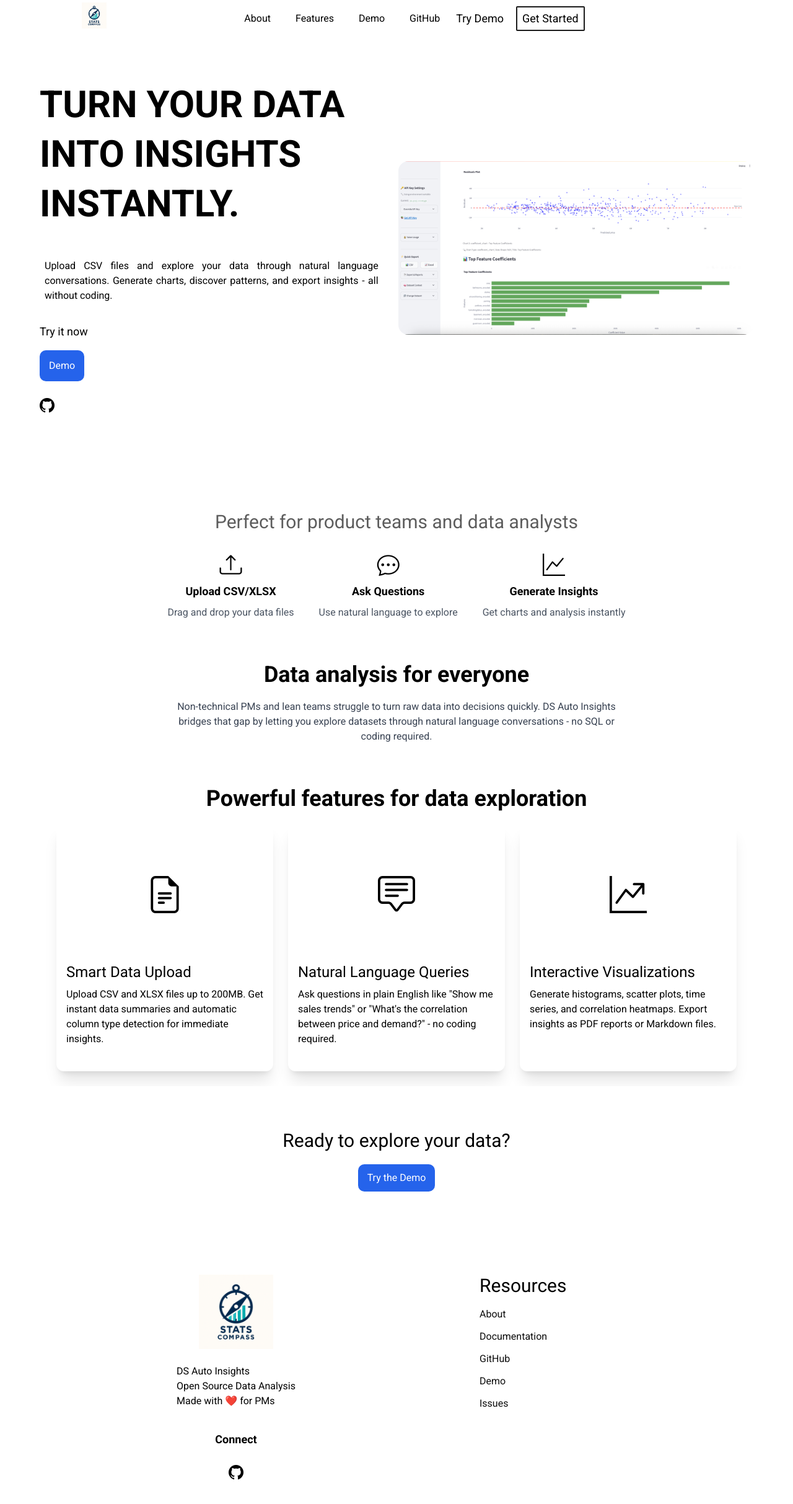
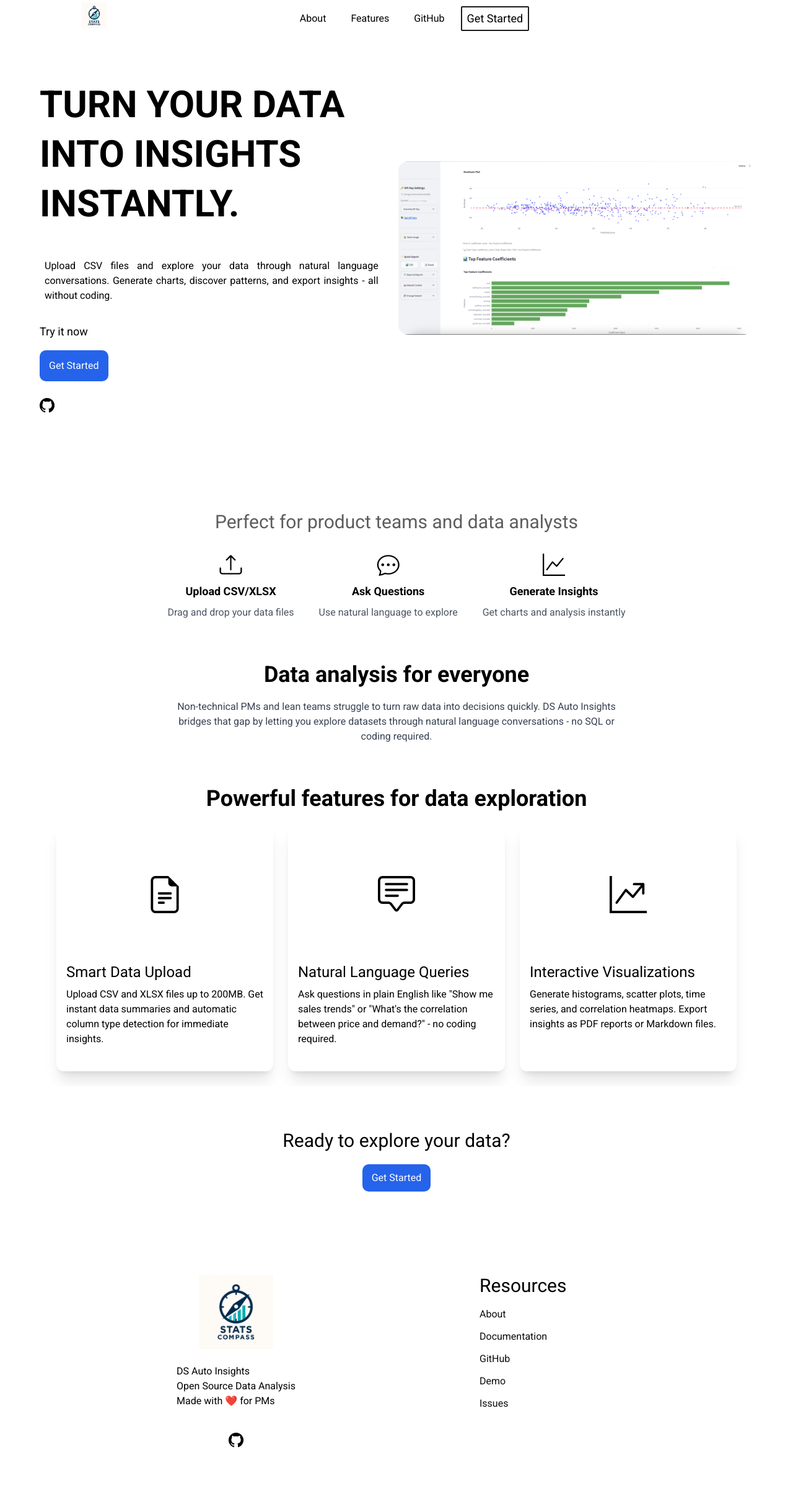
Before and after one commit to oogunbiyi21/stats-compass, a website: page index.html in a window 1280 px wide. Shown: the whole page at 62% size. After the commit the page ends 2404 px from the top, so only its background shows below. Drawn offline with nearby package versions, Linux system fonts and the light colour scheme.

Commit message:
Website edits

```diff
--- a/index.html
+++ b/index.html
@@ -38,7 +38,6 @@
                 class="tw-flex tw-h-full tw-w-max tw-gap-5 tw-text-base tw-text-black max-lg:tw-mt-[30px] max-lg:tw-flex-col max-lg:tw-place-items-end max-lg:tw-gap-5 lg:tw-mx-auto lg:tw-place-items-center">
                 <a class="header-links" href="#about"> About </a>
                 <a class="header-links" href="#features"> Features </a>
-                <a class="header-links" href="#demo"> Demo </a>
                 <a class="header-links" href="https://github.com/oogunbiyi21/stats-compass" rel="noreferrer"
                     target="_blank">
                     GitHub
@@ -46,12 +45,7 @@
             </div>
             <div
                 class="tw-flex tw-place-items-center tw-gap-[20px] tw-text-lg max-md:tw-w-full max-md:tw-flex-col max-md:tw-place-content-center">
-                <a href="https://stats-compass-demo.streamlit.app" aria-label="Try Demo"
-                    class="tw-transition-colors tw-duration-[0.3s]" target="_blank">
-                    Try Demo
-                </a>
-
-                <a href="https://github.com/oogunbiyi21/ds-auto-insights" aria-label="Get Started"
+                <a href="https://stats-compass-beta.streamlit.app/" aria-label="Get Started"
                     class="tw-rounded-sm tw-border-2 tw-border-[#1c1c1c] tw-p-1 tw-px-2 tw-transition-colors tw-duration-[0.3s] hover:tw-bg-black hover:tw-text-white"
                     target="_blank">
                     Get Started
@@ -85,7 +79,7 @@
                 <div class="reveal tw-mt-4 tw-flex tw-w-full tw-max-w-[350px]">
                     <a class="btn tw-h-[50px] tw-w-full tw-transition-colors tw-duration-[0.3s] tw-justify-center"
                         href="https://stats-compass-beta.streamlit.app/" target="_blank">
-                        Demo
+                        Get Started
                     </a>
                 </div>
 
@@ -202,7 +196,7 @@
 
         <a href="https://stats-compass-beta.streamlit.app/"
             class="btn tw-mt-[2%] tw-duration-[0.3s] hover:tw-scale-105 max-md:tw-mt-8" target="_blank">
-            Try the Demo
+            Get Started
         </a>
     </section>
 
@@ -217,8 +211,7 @@
                 <br />
                 Made with ❤️ for PMs
             </div>
-            <div class="tw-mt-3 tw-text-lg tw-font-semibold">Connect</div>
-            <div class="tw-flex tw-gap-4 tw-text-2xl">
+            <div class="tw-flex tw-gap-4 tw-text-2xl tw-mt-3">
                 <a href="https://github.com/oogunbiyi21/ds-auto-insights" aria-label="GitHub" target="_blank">
                     <i class="bi bi-github"></i>
                 </a>
```
